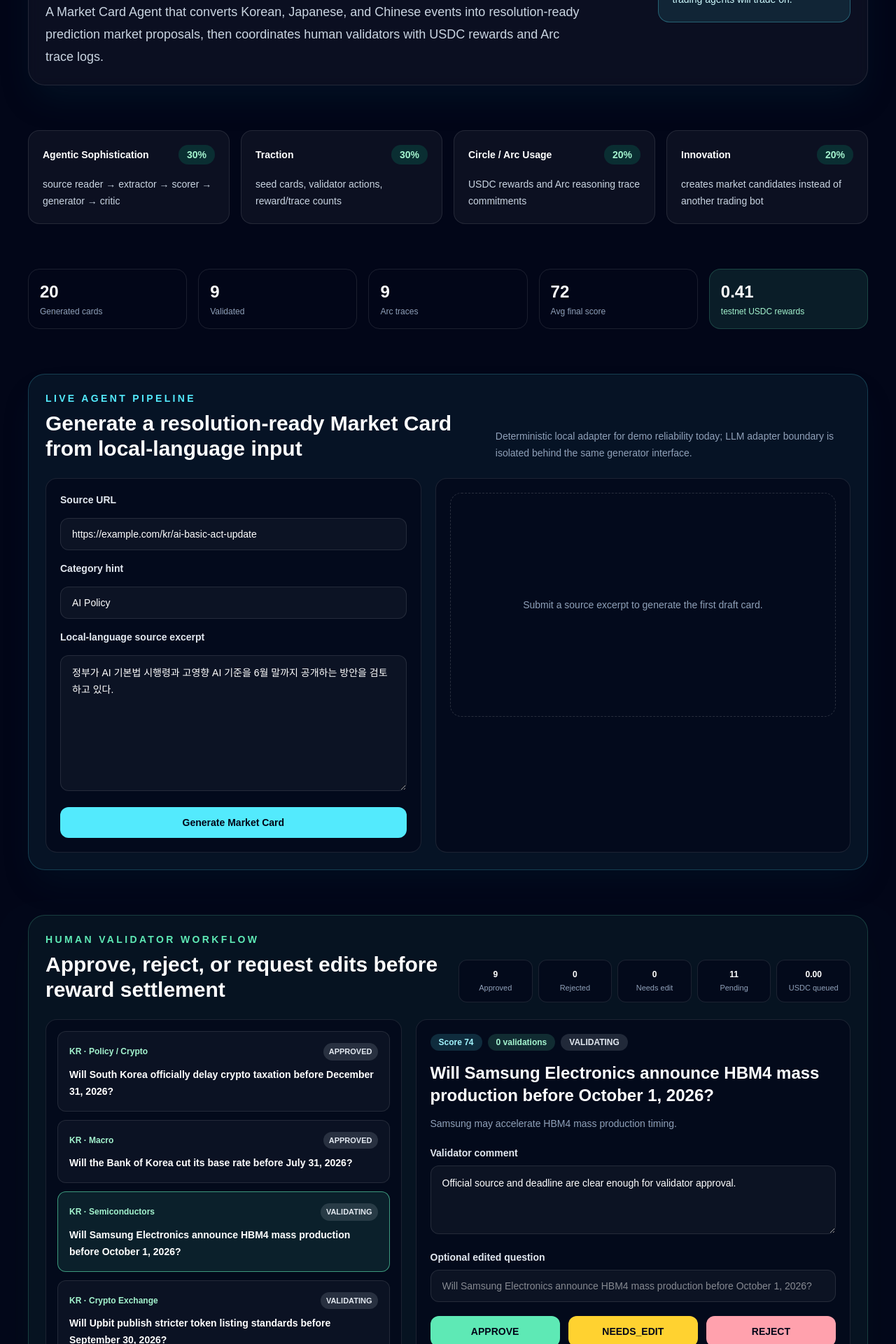
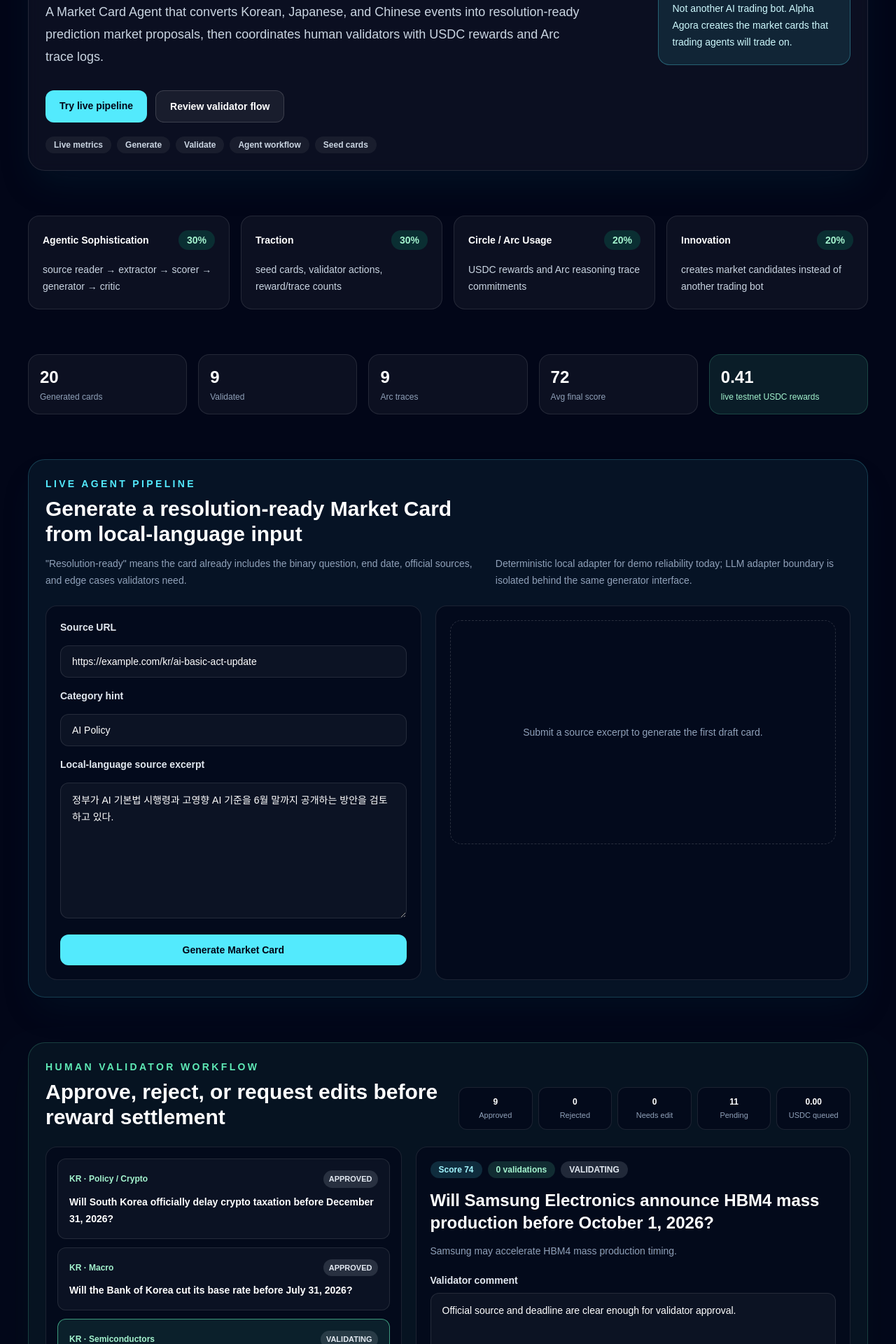
Before and after one commit to suites/alpha-agora, a Next.js app: page / in a window 1280 px wide. Shown: the part 240-2160 px from the top of the page at 70% size. Built offline with nearby package versions, Linux system fonts and the light colour scheme.

Commit message:
feat: tighten market card demo flow

```diff
--- a/src/app/api/validate-card/route.ts
+++ b/src/app/api/validate-card/route.ts
@@ -1,5 +1,6 @@
 import { NextResponse } from "next/server";
 
+import { getDashboardMetrics } from "../../../lib/market-card";
 import { findCard, listAllCards, updateCard } from "../../../lib/market-store";
 import { applyValidationAction, getValidatorMetrics } from "../../../lib/validation-workflow";
 import type { ValidationVerdict } from "../../../lib/market-card";
@@ -16,7 +17,11 @@ const allowedVerdicts: ValidationVerdict[] = ["APPROVE", "REJECT", "NEEDS_EDIT"]
 
 export async function GET() {
   const cards = listAllCards();
-  return NextResponse.json({ cards, metrics: getValidatorMetrics(cards) });
+  return NextResponse.json({
+    cards,
+    metrics: getValidatorMetrics(cards),
+    dashboardMetrics: getDashboardMetrics(cards),
+  });
 }
 
 export async function POST(request: Request) {
@@ -45,6 +50,13 @@ export async function POST(request: Request) {
     return NextResponse.json({ error: "card not found" }, { status: 404 });
   }
 
+  if (card.trace.arcTxHash || card.validations.some((validation) => validation.rewardTxHash)) {
+    return NextResponse.json(
+      { error: "card already settled", message: "Create a revised Market Card instead of changing a settled proof." },
+      { status: 409 },
+    );
+  }
+
   const updatedCard = updateCard(
     applyValidationAction({
       card,
@@ -56,5 +68,10 @@ export async function POST(request: Request) {
   );
   const cards = listAllCards();
 
-  return NextResponse.json({ card: updatedCard, cards, metrics: getValidatorMetrics(cards) });
+  return NextResponse.json({
+    card: updatedCard,
+    cards,
+    metrics: getValidatorMetrics(cards),
+    dashboardMetrics: getDashboardMetrics(cards),
+  });
 }
--- a/src/app/page.tsx
+++ b/src/app/page.tsx
@@ -1,5 +1,4 @@
-import { GeneratedCardWorkbench } from "@/components/generated-card-workbench";
-import { ValidatorBoard } from "@/components/validator-board";
+import { MarketCardDemo } from "@/components/market-card-demo";
 import {
   getDashboardMetrics,
   getFeaturedMarketCard,
@@ -103,6 +102,27 @@ export default function Home() {
               events into resolution-ready prediction market proposals, then
               coordinates human validators with USDC rewards and Arc trace logs.
             </p>
+            <div className="mt-8 flex flex-wrap gap-3">
+              <a
+                href="#live-pipeline"
+                className="rounded-xl bg-cyan-300 px-5 py-3 text-sm font-bold text-slate-950 transition hover:bg-cyan-200"
+              >
+                Try live pipeline
+              </a>
+              <a
+                href="#validator-workflow"
+                className="rounded-xl border border-white/15 bg-white/[0.06] px-5 py-3 text-sm font-bold text-white transition hover:bg-white/[0.1]"
+              >
+                Review validator flow
+              </a>
+            </div>
+            <nav className="mt-5 flex flex-wrap gap-2 text-xs font-semibold text-slate-300" aria-label="Demo sections">
+              <a href="#live-metrics" className="rounded-full bg-white/[0.06] px-3 py-1 hover:text-white">Live metrics</a>
+              <a href="#live-pipeline" className="rounded-full bg-white/[0.06] px-3 py-1 hover:text-white">Generate</a>
+              <a href="#validator-workflow" className="rounded-full bg-white/[0.06] px-3 py-1 hover:text-white">Validate</a>
+              <a href="#agent-workflow" className="rounded-full bg-white/[0.06] px-3 py-1 hover:text-white">Agent workflow</a>
+              <a href="#seed-cards" className="rounded-full bg-white/[0.06] px-3 py-1 hover:text-white">Seed cards</a>
+            </nav>
           </div>
           <div className="rounded-2xl border border-cyan-300/30 bg-cyan-300/10 p-5 text-sm text-cyan-100 md:w-72">
             <p className="font-semibold text-cyan-200">Core thesis</p>
@@ -130,22 +150,9 @@ export default function Home() {
           ))}
         </section>
 
-        <section className="grid gap-4 md:grid-cols-5">
-          <ScorePill label="Generated cards" value={metrics.generated} />
-          <ScorePill label="Validated" value={metrics.validated} />
-          <ScorePill label="Arc traces" value={metrics.arcTracesCommitted} />
-          <ScorePill label="Avg final score" value={metrics.averageFinalScore} />
-          <div className="rounded-2xl border border-emerald-300/20 bg-emerald-300/10 p-4">
-            <p className="text-2xl font-bold text-white">{metrics.rewardsPaidUsdc.toFixed(2)}</p>
-            <p className="mt-1 text-xs text-emerald-200">testnet USDC rewards</p>
-          </div>
-        </section>
+        <MarketCardDemo initialMetrics={metrics} />
 
-        <GeneratedCardWorkbench />
-
-        <ValidatorBoard />
-
-        <section className="rounded-3xl border border-white/10 bg-slate-900/70 p-6 shadow-2xl shadow-black/30">
+        <section id="agent-workflow" className="rounded-3xl border border-white/10 bg-slate-900/70 p-6 shadow-2xl shadow-black/30">
           <div className="mb-6 flex flex-col gap-3 md:flex-row md:items-end md:justify-between">
             <div>
               <p className="text-sm font-semibold uppercase tracking-[0.24em] text-emerald-300">
@@ -292,7 +299,7 @@ export default function Home() {
           </div>
         </section>
 
-        <section className="rounded-3xl border border-white/10 bg-white/[0.04] p-6">
+        <section id="seed-cards" className="rounded-3xl border border-white/10 bg-white/[0.04] p-6">
           <div className="flex flex-col gap-3 md:flex-row md:items-end md:justify-between">
             <div>
               <p className="text-sm font-semibold uppercase tracking-[0.24em] text-cyan-300">
--- a/src/components/generated-card-workbench.tsx
+++ b/src/components/generated-card-workbench.tsx
@@ -7,7 +7,11 @@ import type { MarketCard } from "@/lib/market-card";
 const sampleSource =
   "정부가 AI 기본법 시행령과 고영향 AI 기준을 6월 말까지 공개하는 방안을 검토하고 있다.";
 
-export function GeneratedCardWorkbench() {
+interface GeneratedCardWorkbenchProps {
+  onCardGenerated?: (card: MarketCard) => void;
+}
+
+export function GeneratedCardWorkbench({ onCardGenerated }: GeneratedCardWorkbenchProps) {
   const [sourceText, setSourceText] = useState(sampleSource);
   const [sourceUrl, setSourceUrl] = useState("https://example.com/kr/ai-basic-act-update");
   const [categoryHint, setCategoryHint] = useState("AI Policy");
@@ -54,6 +58,7 @@ export function GeneratedCardWorkbench() {
 
       setActiveCard(body.card);
       setGeneratedCards(body.generatedCards ?? [body.card]);
+      onCardGenerated?.(body.card);
     } catch (caughtError) {
       setError(caughtError instanceof Error ? caughtError.message : "Unknown generation error");
     } finally {
@@ -64,7 +69,7 @@ export function GeneratedCardWorkbench() {
   const visibleCard = activeCard ?? generatedCards[0] ?? null;
 
   return (
-    <section className="rounded-3xl border border-cyan-300/20 bg-cyan-300/[0.06] p-6 shadow-2xl shadow-cyan-950/20">
+    <section id="live-pipeline" className="rounded-3xl border border-cyan-300/20 bg-cyan-300/[0.06] p-6 shadow-2xl shadow-cyan-950/20 scroll-mt-6">
       <div className="mb-6 flex flex-col gap-3 md:flex-row md:items-end md:justify-between">
         <div>
           <p className="text-sm font-semibold uppercase tracking-[0.24em] text-cyan-300">
@@ -73,6 +78,9 @@ export function GeneratedCardWorkbench() {
           <h2 className="mt-2 text-3xl font-semibold text-white">
             Generate a resolution-ready Market Card from local-language input
           </h2>
+          <p className="mt-3 text-sm leading-6 text-slate-400">
+            "Resolution-ready" means the card already includes the binary question, end date, official sources, and edge cases validators need.
+          </p>
         </div>
         <p className="max-w-xl text-sm leading-6 text-slate-400">
           Deterministic local adapter for demo reliability today; LLM adapter boundary is
--- /dev/null
+++ b/src/components/market-card-demo.tsx
@@ -0,0 +1,63 @@
+"use client";
+
+import { useCallback, useState } from "react";
+
+import { GeneratedCardWorkbench } from "@/components/generated-card-workbench";
+import { ValidatorBoard } from "@/components/validator-board";
+import type { DashboardMetrics, MarketCard } from "@/lib/market-card";
+
+interface MarketCardDemoProps {
+  initialMetrics: DashboardMetrics;
+}
+
+export function MarketCardDemo({ initialMetrics }: MarketCardDemoProps) {
+  const [selectedCardId, setSelectedCardId] = useState<string | null>(null);
+  const [refreshToken, setRefreshToken] = useState(0);
+  const [metrics, setMetrics] = useState(initialMetrics);
+
+  const handleCardGenerated = useCallback((card: MarketCard) => {
+    setSelectedCardId(card.id);
+    setRefreshToken((token) => token + 1);
+    window.setTimeout(() => {
+      document.getElementById("validator-workflow")?.scrollIntoView({ behavior: "smooth", block: "start" });
+    }, 120);
+  }, []);
+
+  const handleDashboardMetricsChange = useCallback((nextMetrics: DashboardMetrics) => {
+    setMetrics(nextMetrics);
+  }, []);
+
+  return (
+    <>
+      <section id="live-metrics" className="grid gap-4 md:grid-cols-5">
+        <ScorePill label="Generated cards" value={metrics.generated} />
+        <ScorePill label="Validated" value={metrics.validated} />
+        <ScorePill label="Arc traces" value={metrics.arcTracesCommitted} />
+        <ScorePill label="Avg final score" value={metrics.averageFinalScore} />
+        <div className="rounded-2xl border border-emerald-300/20 bg-emerald-300/10 p-4">
+          <p className="text-2xl font-bold text-white">{metrics.rewardsPaidUsdc.toFixed(2)}</p>
+          <p className="mt-1 text-xs text-emerald-200">live testnet USDC rewards</p>
+        </div>
+      </section>
+
+      <GeneratedCardWorkbench onCardGenerated={handleCardGenerated} />
+
+      <div id="validator-workflow" className="scroll-mt-6">
+        <ValidatorBoard
+          refreshToken={refreshToken}
+          selectedCardId={selectedCardId}
+          onDashboardMetricsChange={handleDashboardMetricsChange}
+        />
+      </div>
+    </>
+  );
+}
+
+function ScorePill({ label, value }: { label: string; value: number }) {
+  return (
+    <div className="rounded-2xl border border-white/10 bg-white/[0.045] p-4">
+      <p className="text-2xl font-bold text-white">{value}</p>
+      <p className="mt-1 text-xs text-slate-400">{label}</p>
+    </div>
+  );
+}
--- a/src/components/validator-board.tsx
+++ b/src/components/validator-board.tsx
@@ -2,7 +2,7 @@
 
 import { useEffect, useState } from "react";
 
-import type { MarketCard, ValidationVerdict } from "@/lib/market-card";
+import type { DashboardMetrics, MarketCard, ValidationVerdict } from "@/lib/market-card";
 import type { ArcTraceReceipt, RewardReceipt } from "@/lib/settlement-adapters";
 import type { ValidatorMetrics } from "@/lib/validation-workflow";
 
@@ -20,13 +20,44 @@ const verdictStyles: Record<ValidationVerdict, string> = {
   REJECT: "bg-rose-300 text-slate-950 hover:bg-rose-200",
 };
 
+function hasSettlementProof(card: MarketCard): boolean {
+  return Boolean(card.trace.arcTxHash || card.validations.some((validation) => validation.rewardTxHash));
+}
+
+function computeDashboardMetricsFromCards(cards: MarketCard[]): DashboardMetrics {
+  const validated = cards.filter((card) => card.validations.length > 0).length;
+  const arcTracesCommitted = cards.filter((card) => card.trace.arcTxHash).length;
+  const rewardsPaidUsdc = cards.reduce(
+    (sum, card) => sum + card.validations.reduce((validationSum, validation) => validationSum + (validation.rewardTxHash ? validation.rewardUsdc : 0), 0),
+    0,
+  );
+  const averageFinalScore = cards.length
+    ? Math.round(cards.reduce((sum, card) => sum + card.scores.final, 0) / cards.length)
+    : 0;
+
+  return {
+    generated: cards.length,
+    validated,
+    rejected: cards.filter((card) => card.status === "REJECTED").length,
+    rewardsPaidUsdc: Number(rewardsPaidUsdc.toFixed(2)),
+    arcTracesCommitted,
+    averageFinalScore,
+  };
+}
+
 interface SettlementResponse {
   card: MarketCard;
   traceReceipt: ArcTraceReceipt;
   rewardReceipts: RewardReceipt[];
 }
 
-export function ValidatorBoard() {
+interface ValidatorBoardProps {
+  refreshToken?: number;
+  selectedCardId?: string | null;
+  onDashboardMetricsChange?: (metrics: DashboardMetrics) => void;
+}
+
+export function ValidatorBoard({ refreshToken = 0, selectedCardId: requestedSelectedCardId, onDashboardMetricsChange }: ValidatorBoardProps) {
   const [cards, setCards] = useState<MarketCard[]>([]);
   const [metrics, setMetrics] = useState<ValidatorMetrics>(defaultMetrics);
   const [selectedCardId, setSelectedCardId] = useState<string | null>(null);
@@ -42,12 +73,22 @@ export function ValidatorBoard() {
 
     fetch("/api/validate-card")
       .then((response) => response.json())
-      .then((body: { cards?: MarketCard[]; metrics?: ValidatorMetrics }) => {
+      .then((body: { cards?: MarketCard[]; metrics?: ValidatorMetrics; dashboardMetrics?: DashboardMetrics }) => {
         if (!isMounted) return;
         const boardCards = body.cards ?? [];
         setCards(boardCards);
         setMetrics(body.metrics ?? defaultMetrics);
-        setSelectedCardId(boardCards.find((card) => card.status !== "APPROVED")?.id ?? boardCards[0]?.id ?? null);
+        if (body.dashboardMetrics) onDashboardMetricsChange?.(body.dashboardMetrics);
+        setSelectedCardId((currentSelectedCardId) => {
+          const requestedCard = requestedSelectedCardId
+            ? boardCards.find((card) => card.id === requestedSelectedCardId)
+            : null;
+          if (requestedCard) return requestedCard.id;
+          if (currentSelectedCardId && boardCards.some((card) => card.id === currentSelectedCardId)) {
+            return currentSelectedCardId;
+          }
+          return boardCards.find((card) => card.status !== "APPROVED")?.id ?? boardCards[0]?.id ?? null;
+        });
       })
       .catch(() => {
         if (!isMounted) return;
@@ -57,9 +98,11 @@ export function ValidatorBoard() {
     return () => {
       isMounted = false;
     };
-  }, []);
+  }, [refreshToken, requestedSelectedCardId, onDashboardMetricsChange]);
 
   const selectedCard = cards.find((card) => card.id === selectedCardId) ?? cards[0] ?? null;
+  const selectedCardIsSettled = selectedCard ? hasSettlementProof(selectedCard) : false;
+  const selectedCardSettlement = settlement?.card.id === selectedCard?.id ? settlement : null;
 
   async function submitVerdict(verdict: ValidationVerdict) {
     if (!selectedCard) return;
@@ -87,6 +130,7 @@ export function ValidatorBoard() {
 
       setCards(body.cards ?? []);
       setMetrics(body.metrics ?? defaultMetrics);
+      if (body.dashboardMetrics) onDashboardMetricsChange?.(body.dashboardMetrics);
       setSelectedCardId(body.card.id);
       setSettlement(null);
       setEditedQuestion("");
@@ -117,6 +161,7 @@ export function ValidatorBoard() {
 
       setSettlement(body as SettlementResponse);
       setCards((currentCards) => currentCards.map((card) => (card.id === body.card.id ? body.card : card)));
+      onDashboardMetricsChange?.(computeDashboardMetricsFromCards(cards.map((card) => (card.id === body.card.id ? body.card : card))));
     } catch (caughtError) {
       setError(caughtError instanceof Error ? caughtError.message : "Unknown settlement error");
     } finally {
@@ -183,6 +228,11 @@ export function ValidatorBoard() {
                 <span className="rounded-full bg-slate-300/15 px-3 py-1 text-xs font-semibold text-slate-200">
                   {selectedCard.status}
                 </span>
+                {selectedCardIsSettled ? (
+                  <span className="rounded-full bg-cyan-300/15 px-3 py-1 text-xs font-semibold text-cyan-100">
+                    Settled proof locked
+                  </span>
+                ) : null}
               </div>
               <h3 className="mt-4 text-2xl font-semibold leading-8 text-white">{selectedCard.question}</h3>
               <p className="mt-3 text-sm leading-6 text-slate-400">{selectedCard.source.summaryEn}</p>
@@ -214,7 +264,7 @@ export function ValidatorBoard() {
                   <button
                     key={verdict}
                     type="button"
-                    disabled={isSubmitting}
+                    disabled={isSubmitting || selectedCardIsSettled}
                     onClick={() => submitVerdict(verdict)}
                     className={`rounded-xl px-4 py-3 text-sm font-bold transition disabled:cursor-not-allowed disabled:bg-slate-500 ${verdictStyles[verdict]}`}
                   >
@@ -222,6 +272,11 @@ export function ValidatorBoard() {
                   </button>
                 ))}
               </div>
+              {selectedCardIsSettled ? (
+                <p className="mt-3 rounded-xl border border-cyan-300/20 bg-cyan-300/[0.06] px-4 py-3 text-sm leading-6 text-cyan-100">
+                  This card already has settlement proof. Create a revised card for changes instead of overwriting validator history.
+                </p>
+              ) : null}
               {error ? <p className="mt-3 text-sm text-rose-200">{error}</p> : null}
 
               <div className="mt-5 rounded-2xl border border-cyan-300/20 bg-cyan-300/[0.06] p-4">
@@ -236,7 +291,7 @@ export function ValidatorBoard() {
                   </div>
                   <button
                     type="button"
-                    disabled={isSettling || selectedCard.status !== "APPROVED"}
+                    disabled={isSettling || selectedCard.status !== "APPROVED" || selectedCardIsSettled}
                     onClick={settleCard}
                     className="rounded-xl bg-cyan-300 px-4 py-3 text-sm font-bold text-slate-950 transition hover:bg-cyan-200 disabled:cursor-not-allowed disabled:bg-slate-600 disabled:text-slate-300"
                   >
@@ -244,12 +299,12 @@ export function ValidatorBoard() {
                   </button>
                 </div>
                 <div className="mt-4 grid gap-3 text-xs md:grid-cols-2">
-                  <ReceiptLine label="Trace hash" value={settlement?.traceReceipt.traceHash ?? selectedCard.trace.traceHash} />
-                  <ReceiptLine label="Arc tx" value={settlement?.traceReceipt.txHash ?? selectedCard.trace.arcTxHash} />
-                  <ReceiptLine label="Arc network" value={settlement?.traceReceipt.network} />
+                  <ReceiptLine label="Trace hash" value={selectedCardSettlement?.traceReceipt.traceHash ?? selectedCard.trace.traceHash} />
+                  <ReceiptLine label="Arc tx" value={selectedCardSettlement?.traceReceipt.txHash ?? selectedCard.trace.arcTxHash} />
+                  <ReceiptLine label="Arc network" value={selectedCardSettlement?.traceReceipt.network ?? (selectedCard.trace.arcTxHash ? "arc-testnet-mock" : undefined)} />
                   <ReceiptLine
                     label="Reward tx"
-                    value={settlement?.rewardReceipts[0]?.txHash ?? selectedCard.validations.find((validation) => validation.rewardTxHash)?.rewardTxHash}
+                    value={selectedCardSettlement?.rewardReceipts[0]?.txHash ?? selectedCard.validations.find((validation) => validation.rewardTxHash)?.rewardTxHash}
                   />
                 </div>
               </div>
```
Also changed, not shown: 1 other file (tests, documents, lock files or other folders).
